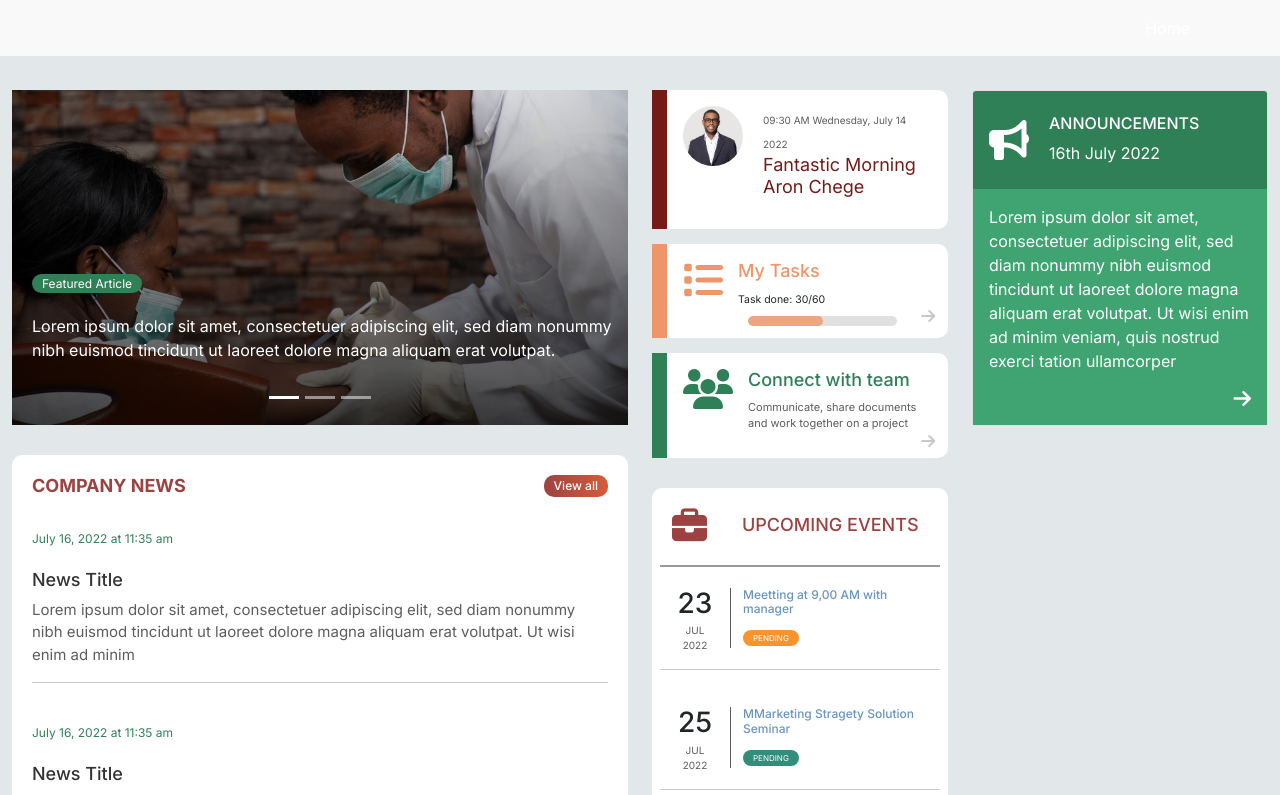
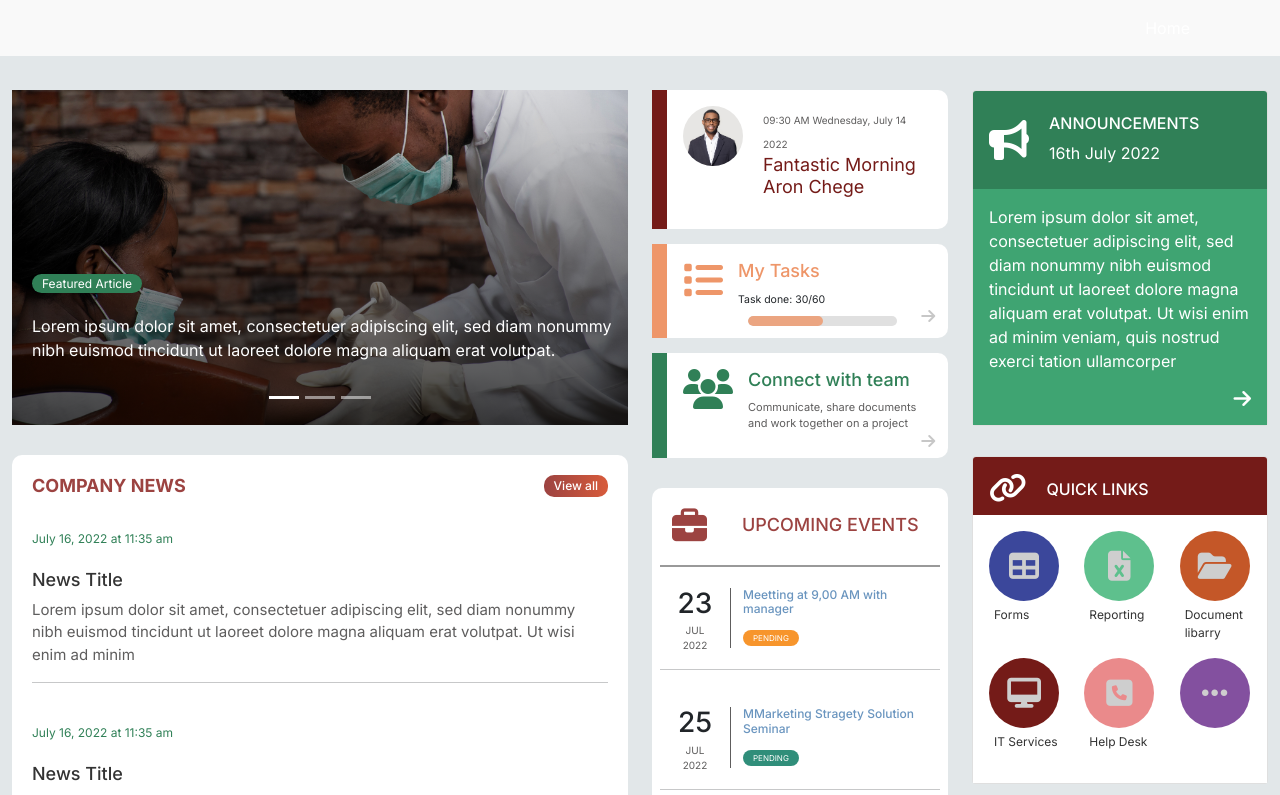
Before and after one commit to Elly-Wenani/medtronic_labs, a React (Create React App) app: page / in a window 1280 px wide. Shown: the top 795 px of the page. Built offline with nearby package versions, Linux system fonts and the light colour scheme.

Commit message:
Quick links

```diff
--- /dev/null
+++ b/src/components/QuickLinks.js
@@ -0,0 +1,67 @@
+import React from 'react';
+import { Card, Col, Row } from 'react-bootstrap';
+
+function QuickLinks() {
+  return (
+    <div>
+      <Card>
+        <Card.Header className="quicklinks_card_head">
+          <div className="quicklinks_card_head_content d-flex ">
+            <div>
+              <i className="fa fa-link" aria-hidden="true"></i>
+            </div>
+            <div className="announce">
+              <h6>QUICK LINKS</h6>
+            </div>
+          </div>
+        </Card.Header>
+        <Card.Body className="quicklinks_card_body">
+          <Row>
+            <Col sm={4} xs={4} className="quick_row">
+              <div className="quick_item_link bg1">
+                <i className="fa fa-table" aria-hidden="true"></i>
+              </div>
+              <p>Forms</p>
+            </Col>
+
+            <Col sm={4} xs={4} className="quick_row">
+              <div className="quick_item_link bg2">
+                <i className="fa fa-file-excel" aria-hidden="true"></i>
+              </div>
+              <p>Reporting</p>
+            </Col>
+
+            <Col sm={4} xs={4} className="quick_row">
+              <div className="quick_item_link bg3">
+                <i className="fa fa-folder-open" aria-hidden="true"></i>
+              </div>
+              <p>Document libarry</p>
+            </Col>
+
+            <Col sm={4} xs={4} className="quick_row">
+              <div className="quick_item_link bg4">
+                <i className="fa fa-desktop" aria-hidden="true"></i>
+              </div>
+              <p>IT Services</p>
+            </Col>
+
+            <Col sm={4} xs={4} className="quick_row">
+              <div className="quick_item_link bg5">
+                <i className="fa fa-phone-square" aria-hidden="true"></i>
+              </div>
+              <p>Help Desk</p>
+            </Col>
+
+            <Col sm={4} xs={4} className="quick_row">
+              <div className="quick_item_link bg6">
+                <i className="fa fa-ellipsis-h" aria-hidden="true"></i>
+              </div>
+            </Col>
+          </Row>
+        </Card.Body>
+      </Card>
+    </div>
+  );
+}
+
+export default QuickLinks;
--- a/src/index.css
+++ b/src/index.css
@@ -7,7 +7,7 @@
   --primary-gold: #9c4341;
   --third-color: gray;
   --white: #ffffff;
-  --second-white: #f0f0f0;
+  --second-white: #cecece;
   --third-white: #fafafa !important;
   --black: #000000;
   --black-main: rgba(0, 0, 0, 0.911);
@@ -436,3 +436,76 @@ code {
   margin-top: -15px;
   font-weight: bold;
 }
+
+/* ----------- */
+.quicklinks_card_head {
+  background-color: var(--primary-maroon);
+  color: var(--white);
+  border-style: none;
+}
+
+.quicklinks_card_body {
+  background-color: var(--white);
+  color: var(--white);
+  border-style: none;
+}
+
+.quick_row {
+  /* text-align: center; */
+}
+
+.quick_row p {
+  font-size: 12px;
+  color: #333;
+  margin-left: 5px;
+  margin-top: 5px;
+}
+
+.quicklinks_card_head_content {
+  align-items: center;
+}
+
+.quicklinks_card_head_content i {
+  font-size: 30px;
+  color: var(--white);
+  padding-top: 5px;
+}
+
+.quick_item_link {
+  display: flex;
+  align-items: center;
+  justify-content: center;
+  width: 70px;
+  height: 70px;
+  border-radius: 50%;
+}
+
+.bg1 {
+  background-color: #3b479b;
+}
+
+.bg2 {
+  background-color: #5ec08d;
+}
+
+.bg3 {
+  background-color: #c45728;
+}
+
+.bg4 {
+  background-color: #741b18;
+}
+
+.bg5 {
+  background-color: #ea8a8b;
+}
+
+.bg6 {
+  background-color: #83509f;
+}
+
+.quick_item_link i {
+  font-size: 30px;
+  color: var(--primary-maroon);
+  color: var(--second-white);
+}
--- a/src/screens/HomeScreen.js
+++ b/src/screens/HomeScreen.js
@@ -6,6 +6,7 @@ import Employees from '../components/Employees';
 import LandingAnnouncements from '../components/LandingAnnouncements';
 import LandingBriefs from '../components/LandingBriefs';
 import LandingImageSlide from '../components/LandingImageSlide';
+import QuickLinks from '../components/QuickLinks';
 import UpcomingEvents from '../components/UpcomingEvents';
 
 function HomeScreen() {
@@ -38,6 +39,9 @@ function HomeScreen() {
             <div style={{ padding: '30px 0' }}>
               <LandingAnnouncements />
             </div>
+            <div style={{ marginBottom: '30px' }}>
+              <QuickLinks />
+            </div>
           </Col>
         </Row>
       </Container>
```
